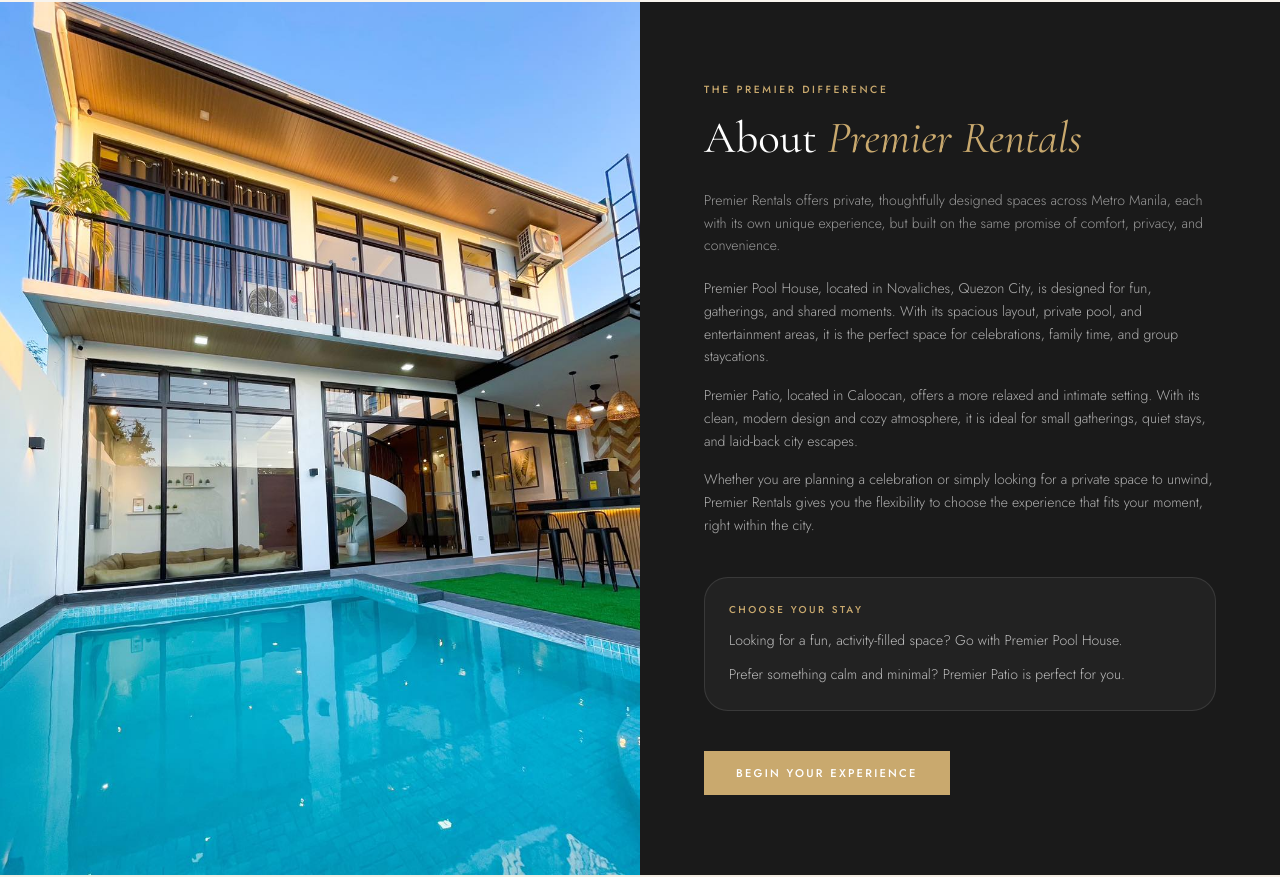
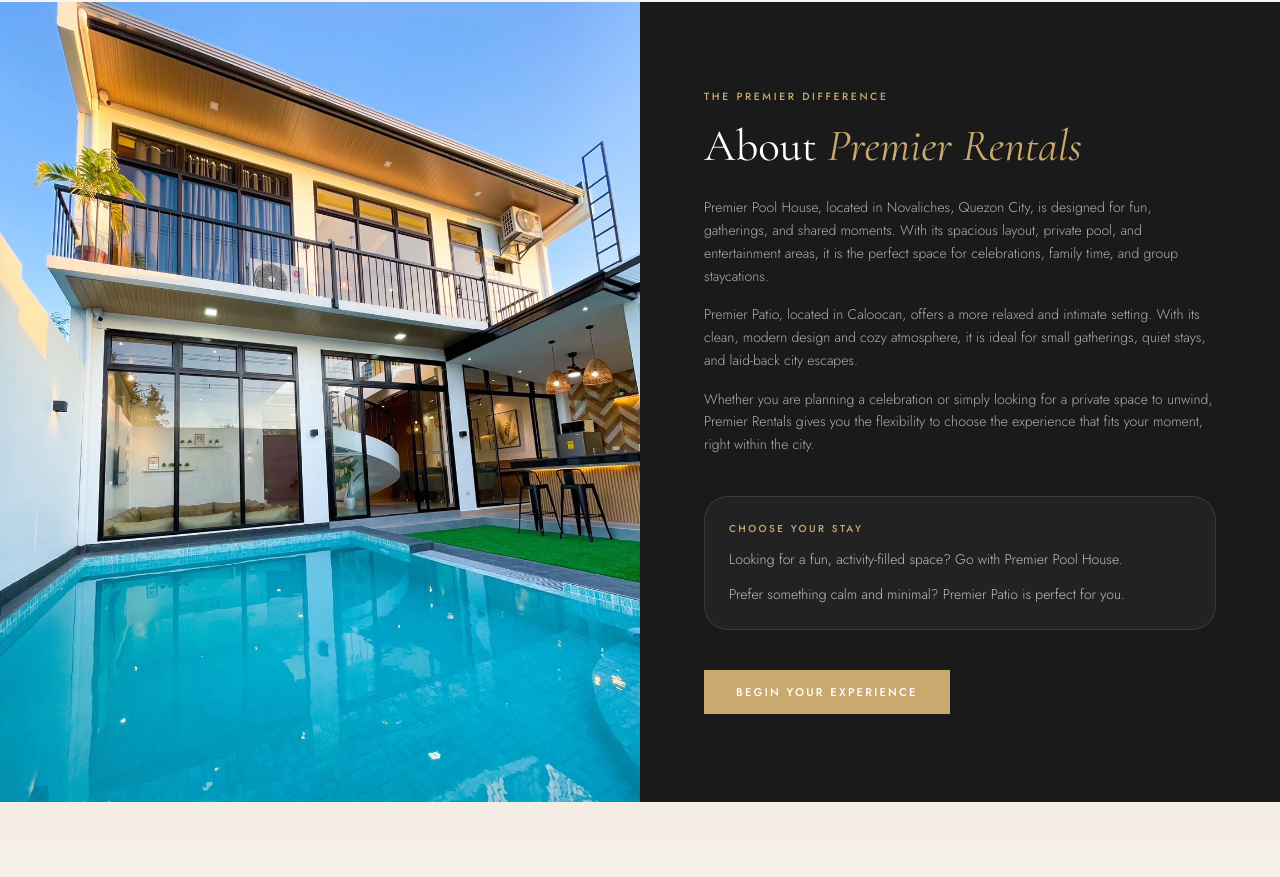
Before and after one commit to rrlWakai/Premier-Rentalss, a React (Vite) app in the folder premier-rentals/: page / in a window 1280 px wide. Shown: the part 2002-2879 px from the top of the page. Built offline with nearby package versions, Linux system fonts and the light colour scheme; no server answers.

Commit message:
finalized

```diff
--- a/premier-rentals/src/components/MoreThanStay.tsx
+++ b/premier-rentals/src/components/MoreThanStay.tsx
@@ -38,10 +38,6 @@ export default function MoreThanStay() {
             style={{ fontFamily: 'Cormorant Garamond, serif', fontSize: 'clamp(2rem, 3.5vw, 2.8rem)', fontWeight: 400, lineHeight: 1.15 }}>
             About <span style={{ color: '#c9a96e', fontStyle: 'italic' }}>Premier Rentals</span>
           </h2>
-          <p className="text-white/55 text-sm leading-relaxed mb-5 max-w-2xl"
-            style={{ fontFamily: 'Jost, sans-serif', fontWeight: 300 }}>
-            Premier Rentals offers private, thoughtfully designed spaces across Metro Manila, each with its own unique experience, but built on the same promise of comfort, privacy, and convenience.
-          </p>
 
           <div className="mb-8 flex flex-col gap-4 sm:mb-10">
             {[
```
